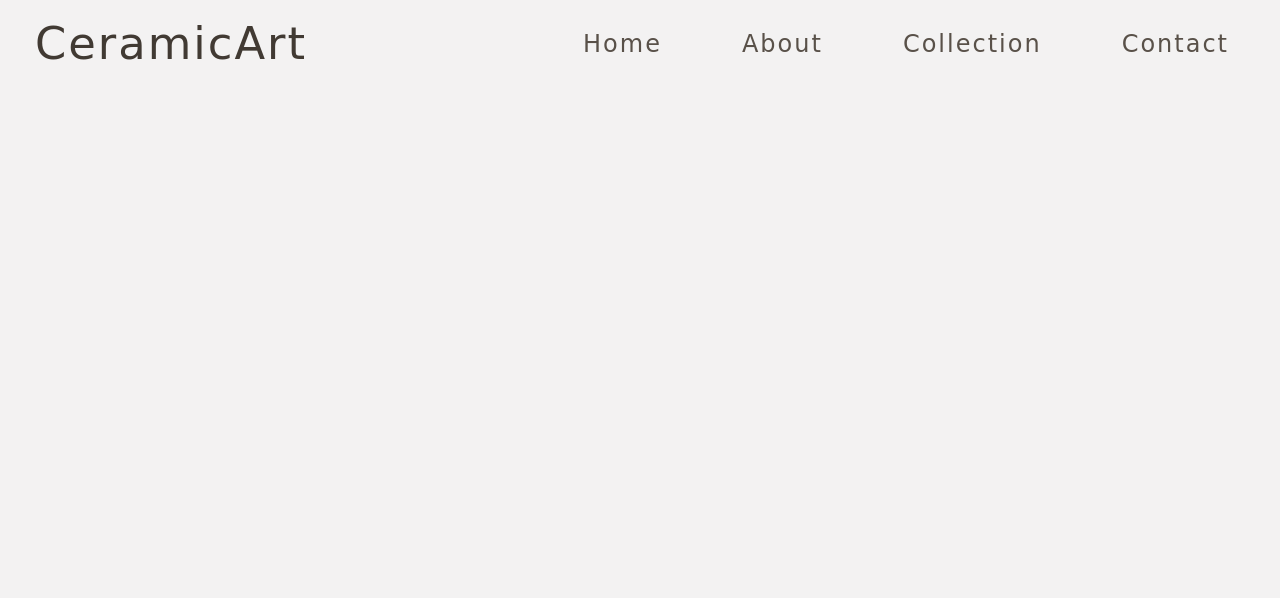
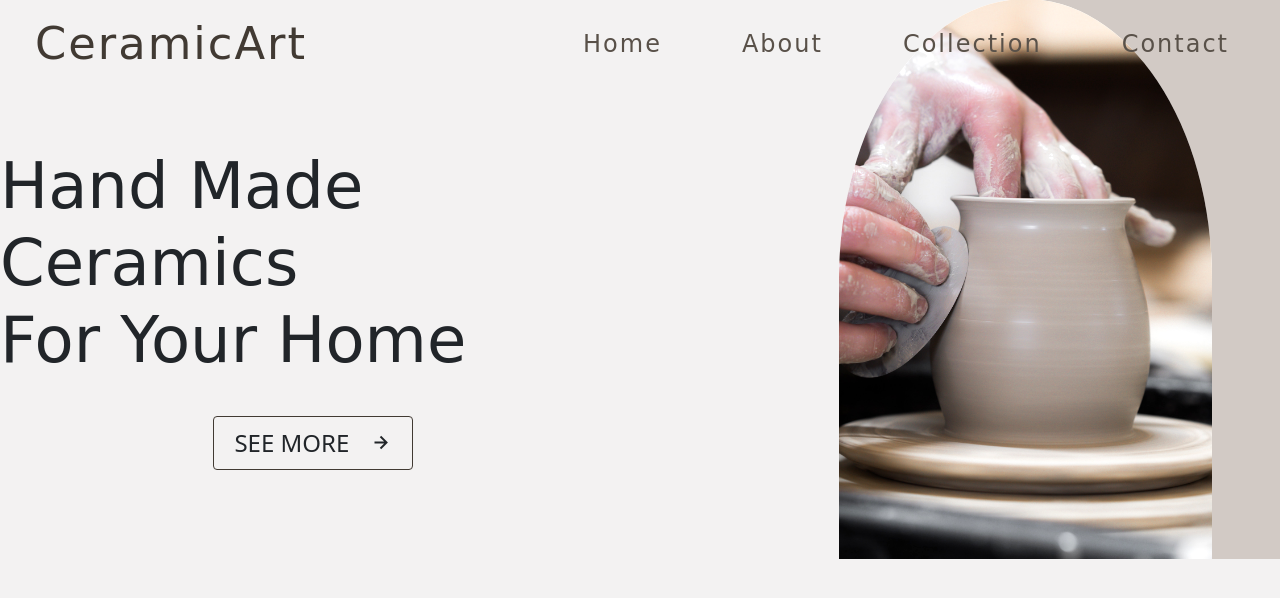
Before and after one commit to mariamnozadze/CeramicArt, a plain HTML site: page index.html in a window 1280 px wide. Drawn offline with nearby package versions, Linux system fonts and the light colour scheme; a web font is replaced by a local one.

Commit message:
add banner

```diff
--- a/index.html
+++ b/index.html
@@ -10,6 +10,7 @@
       integrity="sha384-1BmE4kWBq78iYhFldvKuhfTAU6auU8tT94WrHftjDbrCEXSU1oBoqyl2QvZ6jIW3"
       crossorigin="anonymous"
     />
+    <link href='https://unpkg.com/boxicons@2.1.1/css/boxicons.min.css' rel='stylesheet'>
 
     <link
       href="https://fonts.googleapis.com/css2?family=Charm&display=swap"
@@ -43,6 +44,25 @@
         </div>
       </nav>
     </header>
+    <section class="banner">
+      <div class="container-main">
+        <div class="banner-content">
+          <h1>
+            hand made ceramics
+            <br />
+            for your home
+          </h1>
+          <button class="btn">
+            <a> see more
+            </a>
+            <i class='bx bx-right-arrow-alt'></i>
+          </button>
+        </div>
+
+        <img class="banner-img img-fluid" src="imgs/img (3).jpg" />
+        <div class="colored-bg"></div>
+      </div>
+    </section>
     <script src="main.js"></script>
   </body>
 </html>
--- a/style.css
+++ b/style.css
@@ -1,7 +1,7 @@
 * {
   margin: 0;
   padding: 0;
-    background-color: #F3F2F2;
+  background-color: #f3f2f2;
 }
 
 li {
@@ -28,21 +28,26 @@
 
 .navbar {
   padding: 10px 35px;
+  z-index: 999;
+  background-color: transparent;
 }
 
 .nav-menu {
   display: flex;
   justify-content: space-between;
   margin-bottom: 0;
+  background-color: transparent;
 }
 
 .nav-item {
   margin-left: 3rem;
   letter-spacing: 2px;
-    font-family: 'Charm', cursive;
+  font-family: "Charm", cursive;
+  background-color: transparent;
 }
 
 .nav-link {
+  background-color: transparent;
   font-size: 1.5rem;
   font-weight: 400;
   color: #595149;
@@ -50,7 +55,7 @@
 }
 
 .nav-link:hover {
-    color: #B5ADA9;
+  color: #b5ada9;
 }
 
 @media only screen and (max-width: 768px) {
@@ -59,7 +64,7 @@
     left: -100%;
     top: 5rem;
     flex-direction: column;
-      background-color: #F3F2F2;
+    background-color: #f3f2f2;
     width: 100%;
     border-radius: 10px;
     text-align: center;
@@ -99,10 +104,64 @@
   font-size: 2.8rem;
   letter-spacing: 2px;
   color: #413a33;
-      font-family: 'Charm', cursive;
+  font-family: "Charm", cursive;
   transition: all 0.2s ease-in-out;
+  background-color: transparent;
 }
 
 .nav-logo:hover {
-    color: #B5ADA9;
+  color: #b5ada9;
 }
+
+.container-main {
+  position: relative;
+  display: flex;
+  justify-content: center;
+  box-sizing: border-box;
+  margin-top: -88px;
+}
+
+.banner-img {
+  height: 35rem;
+  border-radius: 80% 80% 0% 0%;
+  display: flex;
+  justify-content: center;
+  margin: 0 -197px 0 257px;
+  filter: brightness(110%);
+}
+
+.colored-bg {
+  background-color: #d2cac5;
+  height: 35rem;
+  width: 18rem;
+}
+
+.banner-content {
+  box-sizing: border-box;
+  display: flex;
+  flex-direction: column;
+  align-items: center;
+  justify-content: center;
+  text-align: left;
+  margin-right: -45px;
+  margin-top: 60px;
+}
+
+h1 {
+  font-family: "Charm", cursive;
+  font-size: 4rem;
+  text-transform: capitalize;
+}
+
+.btn {
+  margin-top: 30px;
+  font-size: 1.5rem;
+  border: 1px solid #413a33;
+  padding: 8px 20px;
+  width: 200px;
+  text-transform: uppercase;
+  display: flex;
+  text-align: center;
+  justify-content: space-between;
+  align-items: center;
+}
```
Lines whose indentation alone changed are shown as unchanged.
